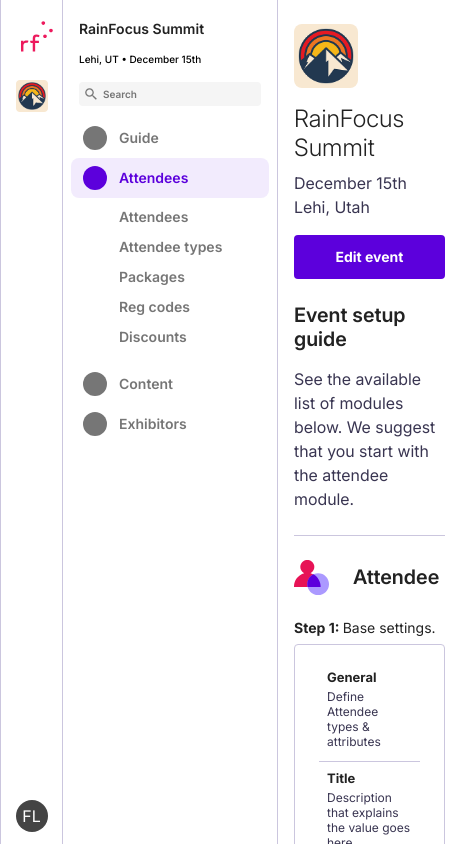
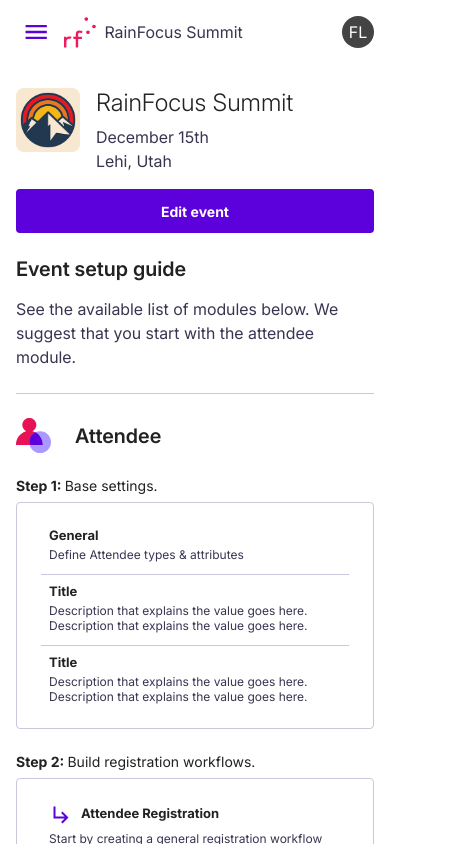
Before and after one commit to MFlanagan7/rainfocus-ui-challenge, a React (Vite) app: page / in a window 390 px wide. Shown: the top 844 px of the page, 461 px wide, since content can reach past the window. Built offline with nearby package versions, Linux system fonts and the light colour scheme.

Commit message:
Add responsive shell with top bar and shared Avatar

```diff
--- a/src/App.module.scss
+++ b/src/App.module.scss
@@ -2,8 +2,16 @@
 
 .app {
     display: grid;
-    grid-template-columns: var(--rail-width) var(--sidebar-width) 1fr;
+    grid-template-columns: var(--rail-width) var(--sidebar-width) minmax(0, 1fr);
     min-height: 100dvh;
+
+    @include below(desktop) {
+        grid-template-columns: var(--rail-width) minmax(0, 1fr);
+    }
+
+    @include below(tablet) {
+        grid-template-columns: minmax(0, 1fr);
+    }
 }
 .main {
     display: flex;
@@ -48,11 +56,11 @@
     border: 0;
     border-radius: var(--radius-sm);
     padding: var(--space-2) var(--space-4);
-    min-height: 44px;
 
     @include below(tablet) {
         flex-basis: 100%;
         margin-left: 0;
+        min-height: 44px;
     }
 }
 .pageHeadline {
--- a/src/App.tsx
+++ b/src/App.tsx
@@ -7,8 +7,15 @@ import Card from './components/Card/Card';
 import AddCircleIcon from './components/icons/AddCircleIcon';
 import ArrowIcon from './components/icons/ArrowIcon';
 import ComputerIcon from './components/icons/ComputerIcon';
+import TopBar from './components/TopBar/TopBar';
+import type { User } from './types/types';
 
 const current = events[0]
+
+const user: User = {
+    name: 'Finn Lewis',
+    initials: 'FL'
+}
 
 const cardData = [
   { id: 1, title: 'Attendee Registration', body: 'Start by creating a general registration workflow' },
@@ -19,8 +26,10 @@ const cardData = [
 function App() {
   return (
     <div className={styles.app}>
-      <Rail events={events} activeId={current.id} />
+      <Rail events={events} activeId={current.id} user={user} />
       <Sidebar event={current} activeNavId='attendees' />
+      <div className={styles.content}>
+        <TopBar event={current} user={user} />
         <main className={styles.main}>
           <header className={styles.header}>
             <img className={styles.logo} src={current.logoUrl} alt='' />
@@ -60,8 +69,8 @@ function App() {
             <section className={styles.step}>
               <h4 className={styles.stepHeader}>Step 2: <span className={styles.headerText}>Build registration workflows.</span></h4>
               <div className={styles.cardGrid}>
-              {cardData.map( (card) => (
-                <Card icon={<ArrowIcon />} title={card.title} body={card.body} />
+                {cardData.map((card) => (
+                  <Card key={card.id} icon={<ArrowIcon />} title={card.title} body={card.body} />
 
                 ))}
                 <button className={styles.step2CardButton} type='button'>
@@ -81,6 +90,8 @@ function App() {
           </section>
         </main>
       </div>
+
+    </div>
   )
 }
 
--- /dev/null
+++ b/src/components/Avatar/Avatar.module.scss
@@ -0,0 +1,13 @@
+@use '../../styles/mixins' as *;
+
+.avatar {
+    @include text(avatar-initials);
+    border-radius: var(--radius-full);
+    background-color: var(--color-avatar);
+    height: var(--avatar-size);
+    width: var(--avatar-size);
+    color: var(--color-text-inverse);
+    display: flex;
+    justify-content: center;
+    align-items: center;
+}
--- /dev/null
+++ b/src/components/Avatar/Avatar.tsx
@@ -0,0 +1,15 @@
+import styles from './Avatar.module.scss'
+
+type AvatarProps = {
+    initials: string,
+    className?: string,
+    name: string,
+}
+
+const Avatar = ({ initials, className, name }: AvatarProps) => {
+  return (
+    <div className={`${styles.avatar} ${className ?? ''}`} aria-label={name} role='img'>{initials}</div>
+  )
+}
+
+export default Avatar
--- a/src/components/Rail/Rail.module.scss
+++ b/src/components/Rail/Rail.module.scss
@@ -8,7 +8,12 @@
     border-right: 1px solid var(--color-border);
     display: flex;
     flex-direction: column;
+    align-items: center;
     padding: var(--space-3) 7.5px;
+
+    @include below(tablet) {
+        display: none;
+    }
 }
 .top {
     display: flex;
@@ -19,16 +24,6 @@
     height: var(--space-8);
     width: var(--space-8);
 }
-.avatar {
-    @include text(avatar-initials);
+.avatarSlot {
     margin-top: auto;
-    margin-inline: auto;
-    border-radius: var(--radius-full);
-    background-color: var(--color-avatar);
-    height: var(--avatar-size);
-    width: var(--avatar-size);
-    color: var(--color-text-inverse);
-    display: flex;
-    justify-content: center;
-    align-items: center;
 }
--- a/src/components/Rail/Rail.tsx
+++ b/src/components/Rail/Rail.tsx
@@ -1,14 +1,16 @@
 import styles from './Rail.module.scss'
 import rfLogo from '../../assets/graphics/rf-logo.svg'
 import RailEvent from '../RailEvent/RailEvent'
-import type { EventInfo } from '../../types/types'
+import type { EventInfo, User } from '../../types/types'
+import Avatar from '../Avatar/Avatar'
 
 type RailProps = {
     events: EventInfo[],
     activeId: string
+    user: User,
 }
 
-const Rail = ({ events, activeId }: RailProps) => {
+const Rail = ({ events, activeId, user }: RailProps) => {
     return (
         <div className={styles.rail}>
             <div className={styles.top}>
@@ -23,7 +25,7 @@ const Rail = ({ events, activeId }: RailProps) => {
                     )
                 }
             </div>
-            <div className={styles.avatar}>FL</div>
+            <Avatar initials={user.initials} className={styles.avatarSlot} name={user.name} />
         </div>
     )
 }
--- a/src/components/Sidebar/Sidebar.module.scss
+++ b/src/components/Sidebar/Sidebar.module.scss
@@ -8,6 +8,10 @@
     border-right: 1px solid var(--color-border);
     overflow-y: auto;
     padding: var(--space-3) var(--space-2);
+
+    @include below(desktop) {
+        display: none;
+    }
 }
 
 // Event info
--- /dev/null
+++ b/src/components/TopBar/TopBar.module.scss
@@ -0,0 +1,40 @@
+@use '../../styles/mixins' as *;
+
+.header {
+    display: none;
+
+    @include below(desktop) {
+        display: flex;
+        align-items: center;
+        height: 64px;
+        position: sticky;
+        top: 0;
+        background: var(--color-surface);
+        padding: var(--space-4);
+    }
+}
+.button {
+    padding: 6px;
+    background: var(--color-surface);
+    border: 0;
+    color: var(--color-primary);
+}
+.mobileDetails {
+    display: flex;
+    align-items: center;
+    width: 100%;
+
+    @include below(desktop) {
+        display: none;
+    }
+
+    @include below(tablet) {
+        display: flex;
+    }
+}
+.rfLogo {
+    margin: 0 var(--space-2);
+}
+.avatarSlot {
+    margin-left: auto;
+}
--- /dev/null
+++ b/src/components/TopBar/TopBar.tsx
@@ -0,0 +1,27 @@
+import type { EventInfo, User } from '../../types/types'
+import styles from './TopBar.module.scss'
+import rfLogo from '../../assets/graphics/rf-logo.svg'
+import MenuIcon from '../icons/MenuIcon'
+import Avatar from '../Avatar/Avatar'
+
+type TopBarProps = {
+    event: EventInfo,
+    user: User,
+}
+
+const TopBar = ({ event, user }: TopBarProps) => {
+    return (
+        <header className={styles.header}>
+            <button className={styles.button} type='button' aria-label='Open menu'>
+                <MenuIcon />
+            </button>
+            <div className={styles.mobileDetails}>
+                <img className={styles.rfLogo} src={rfLogo} alt="RainFocus logo" />
+                <p>{event.name}</p>
+                <Avatar initials={user.initials} className={styles.avatarSlot} name={user.name} />
+            </div>
+        </header>
+    )
+}
+
+export default TopBar
--- /dev/null
+++ b/src/components/icons/MenuIcon.tsx
@@ -0,0 +1,9 @@
+const MenuIcon = () => {
+    return (
+        <svg viewBox="0 0 24 24" width="32" height="32" fill="currentColor" aria-hidden="true" focusable="false">
+            <path d="M3 6h18v2H3V6zm0 5h18v2H3v-2zm0 5h18v2H3v-2z" />
+        </svg>
+    )
+}
+
+export default MenuIcon
--- a/src/styles/_base.scss
+++ b/src/styles/_base.scss
@@ -27,7 +27,7 @@ h1 {
 }
 h2 {
     @include text(h2-section-header);
-    font-size: clamp(1rem, 1rem + 1vw, 1.5rem);
+    font-size: clamp(1.25rem, 1rem + 1vw, 1.5rem);
     color: var(--color-text-heading);
     overflow-wrap: break-word;
 }
--- a/src/types/types.ts
+++ b/src/types/types.ts
@@ -14,3 +14,8 @@ export interface NavItem {
     href: string,
     children?: NavItem[],
 }
+
+export interface User {
+    name: string,
+    initials: string,
+}
```
Lines whose indentation alone changed are shown as unchanged.
